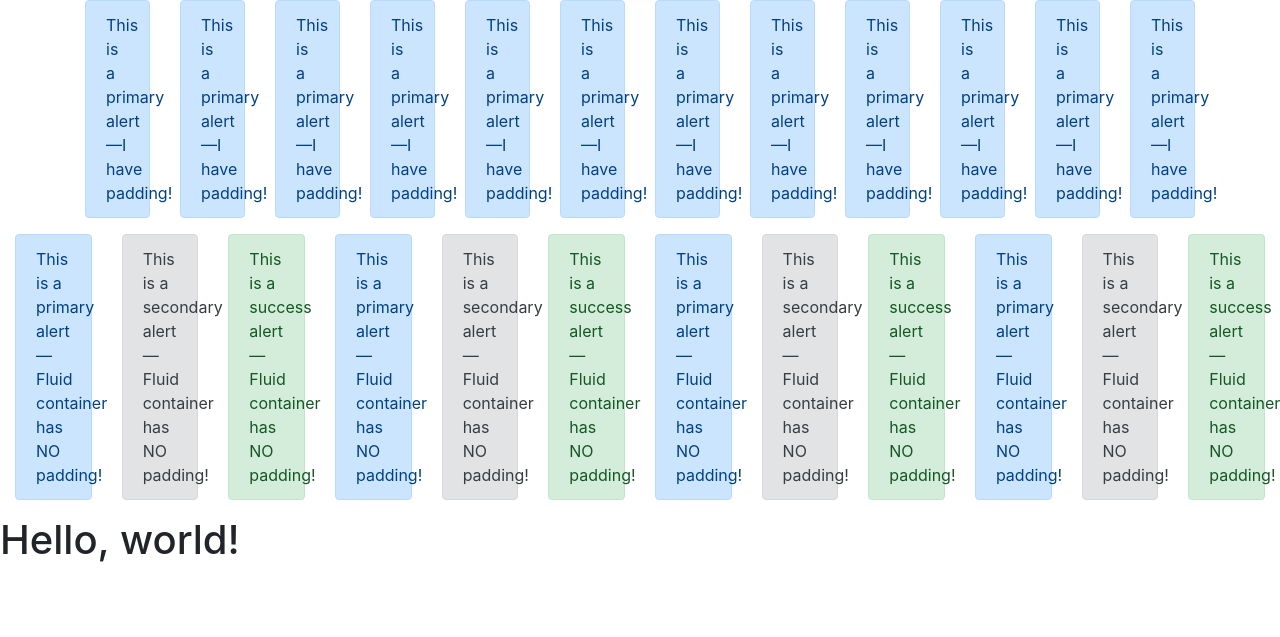
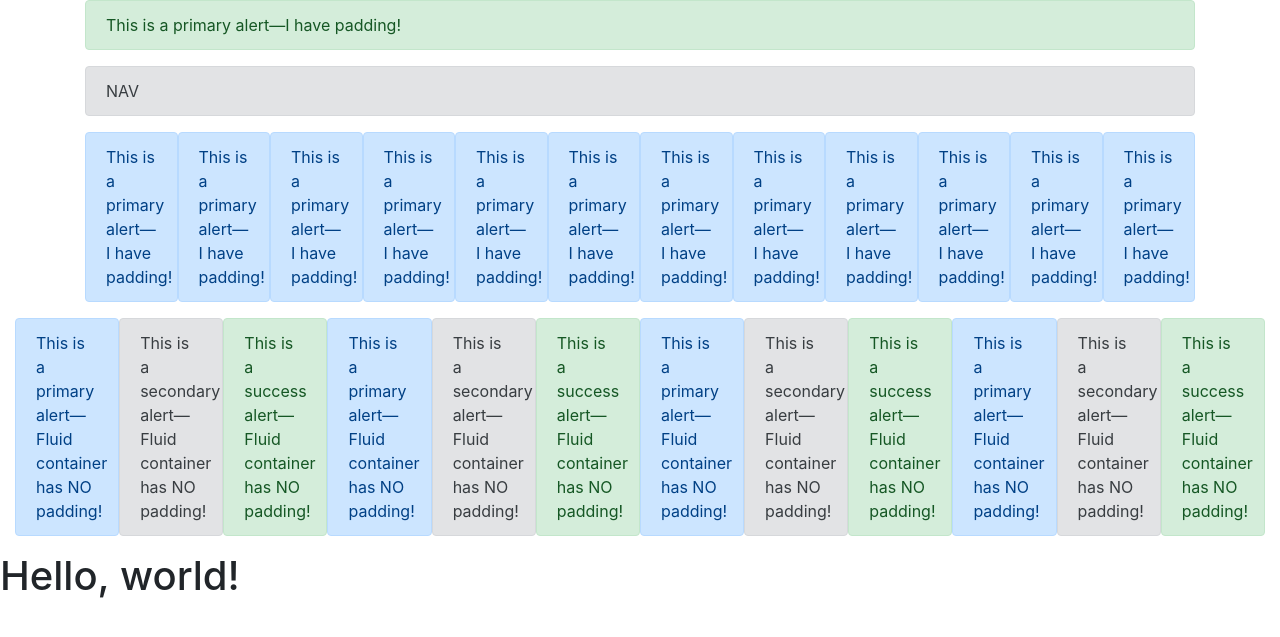
Before and after one commit to corcorasgit/ecommerce, a Django app: page /bootstrap/ in a window 1280 px wide. Shown: the top 637 px of the page. Run offline with Django 3.2, Linux system fonts and the light colour scheme; some libraries are stand-ins or nearby versions.

Commit message:
Section 5 bootstrap column sizing --more

```diff
--- a/templates/bootstrap/example.html
+++ b/templates/bootstrap/example.html
@@ -13,9 +13,25 @@
     <title>Hello, world!</title>
 </head>
 
+
 <body>
     <div class="container">
         <div class="row">
+            <div class="col-12">
+                <div class="alert alert-success" role="alert">
+                    This is a primary alert—I have padding!
+                </div>
+            </div>
+        </div>
+    </div>
+
+    <div class="container">
+        <div class="row no-gutters">
+                        <div class="col-12">
+                <div class="alert alert-secondary" role="alert">
+                    NAV
+                </div>
+            </div>
             <div class="col-1">
                 <div class="alert alert-primary" role="alert">
                     This is a primary alert—I have padding!
@@ -79,7 +95,7 @@
         </div>
     </div>
     <div class="container-fluid">
-        <div class="row">
+        <div class="row no-gutters">
             <div class="col-1">
                 <div class="alert alert-primary" role="alert">
                     This is a primary alert—Fluid container has NO padding!
```
